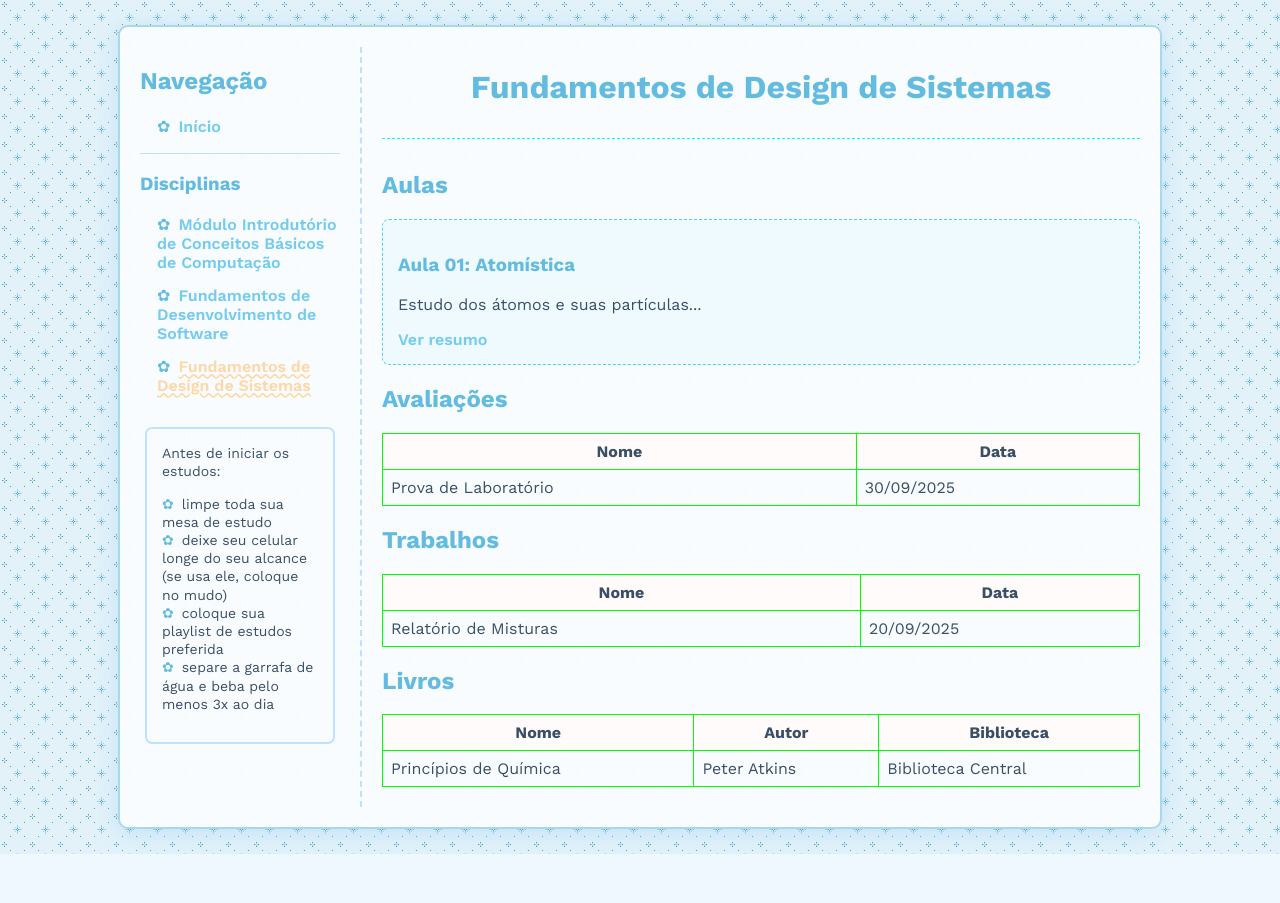
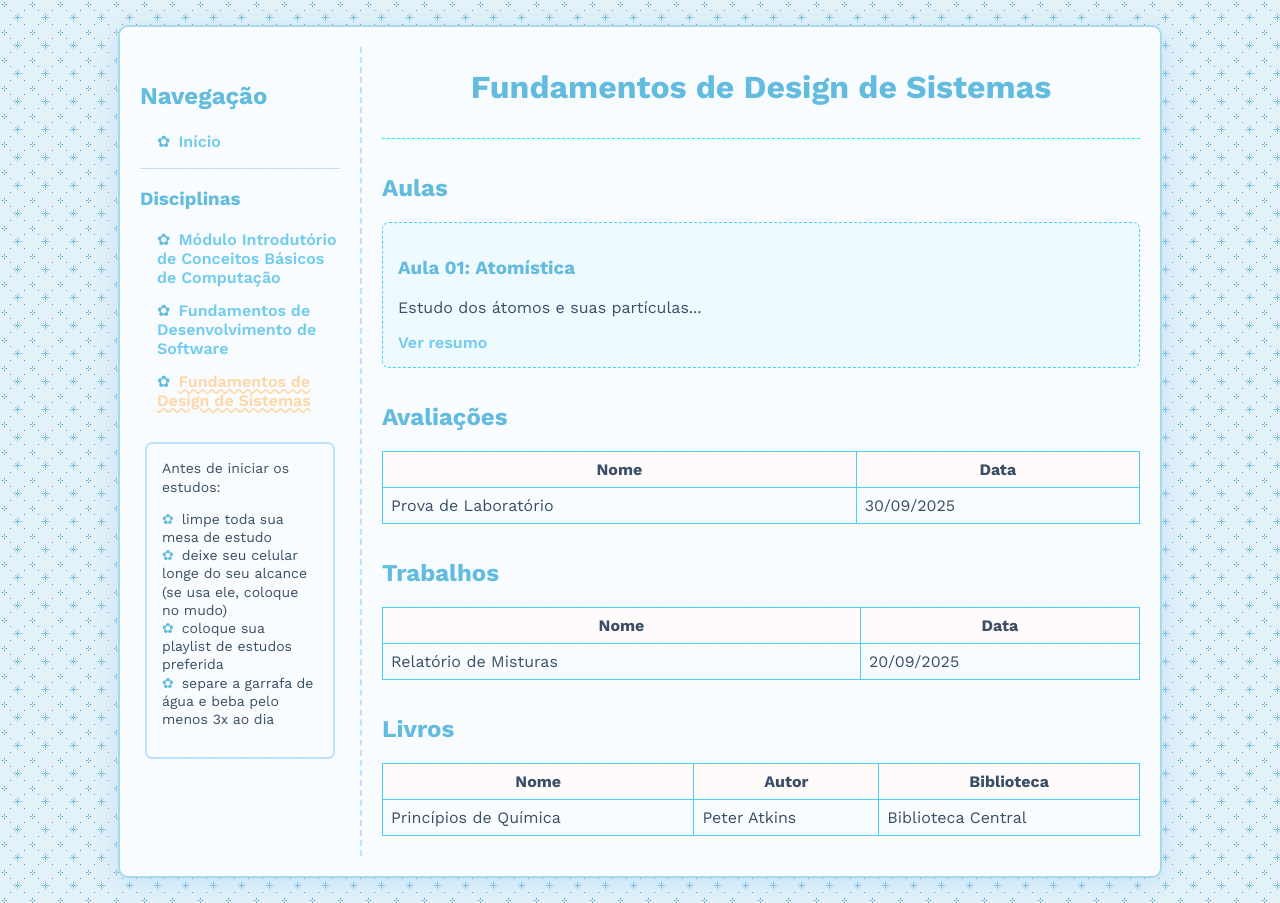
Before and after one commit to amandameneseso/Resumos-ADS, a React (Vite) app: page /disciplina/fundamentos-sistemas in a window 1280 px wide. Before the commit the page ends 854 px from the top, so only its background shows below. Built offline with nearby package versions, Linux system fonts and the light colour scheme.

Commit message:
estilos e titulos

```diff
--- a/src/App.tsx
+++ b/src/App.tsx
@@ -3,7 +3,7 @@ import { Routes, Route } from 'react-router-dom';
 import Sidebar from './components/Sidebar';
 import HomePage from './pages/HomePage';
 import SubjectPage from './pages/SubjectPage';
-import LessonPage from './pages/LessonPage'; // 1. Importe a nova página
+import LessonPage from './pages/LessonPage';
 
 function App() {
   return (
@@ -13,7 +13,6 @@ function App() {
         <Routes>
           <Route path="/" element={<HomePage />} />
           <Route path="/disciplina/:subjectId" element={<SubjectPage />} />
-          {/* 2. Adicione a nova rota para a aula/artigo */}
           <Route path="/disciplina/:subjectId/aula/:lessonId" element={<LessonPage />} />
         </Routes>
       </main>
--- a/src/components/InfoTable.tsx
+++ b/src/components/InfoTable.tsx
@@ -1,29 +1,23 @@
 // src/components/InfoTable.tsx
-// 1. Criamos uma interface de props "genérica" usando <T>.
-// T será o tipo dos objetos dentro do array 'data'.
-// 'extends object' garante que T seja sempre um tipo de objeto.
 interface InfoTableProps<T extends object> {
   headers: string[];
   data: T[];
 }
 
-// 2. Definimos o componente como genérico: const InfoTable = <T extends object>...
 const InfoTable = <T extends object>({ headers, data }: InfoTableProps<T>) => {
   // Se não houver dados, não renderizamos nada.
   if (!data || data.length === 0) {
     return null;
   }
 
-  // 3. Pegamos as chaves do primeiro item de dados. Agora, TypeScript sabe
-  // que 'keys' é um array de chaves do tipo T (ex: 'name', 'author', 'library').
   const keys = Object.keys(data[0]) as Array<keyof T>;
 
   return (
-    <table style={{ width: '100%', borderCollapse: 'collapse', border: '1px solid #00FF00', marginBottom: '20px' }}>
+    <table style={{ width: '100%', borderCollapse: 'collapse', border: '1px solid #4ccdff', marginBottom: '20px' }}>
       <thead>
         <tr>
           {headers.map((header, index) => (
-            <th key={index} style={{ border: '1px solid #00FF00', padding: '8px', backgroundColor: '#FFFBFB' }}>
+            <th key={index} style={{ border: '1px solid #4ccdff', padding: '8px', backgroundColor: '#FFFBFB' }}>
               {header}
             </th>
           ))}
@@ -34,7 +28,7 @@ const InfoTable = <T extends object>({ headers, data }: InfoTableProps<T>) => {
           <tr key={rowIndex}>
             {keys.map((key, cellIndex) => (
               // 4. Acessamos item[key] com total segurança de tipos.
-              <td key={cellIndex} style={{ border: '1px solid #00FF00', padding: '8px' }}>
+              <td key={cellIndex} style={{ border: '1px solid #4ccdff', padding: '8px' }}>
                 {String(item[key])}
               </td>
             ))}
--- a/src/components/Sidebar.tsx
+++ b/src/components/Sidebar.tsx
@@ -1,5 +1,4 @@
 // src/components/Sidebar.tsx
-
 import { NavLink } from "react-router-dom";
 import { studyData } from "../data";
 
@@ -7,7 +6,6 @@ function Sidebar() {
   const subjects = Object.keys(studyData);
 
   return (
-    // A cor da borda foi atualizada aqui para combinar com o tema azul pastel
     <nav
       style={{
         borderRight: "2px dashed #BEE1FF",
--- a/src/data.tsx
+++ b/src/data.tsx
@@ -1,17 +1,13 @@
 // src/data.ts
-
-// As interfaces continuam as mesmas, com 'content' sendo uma string
 export interface Lesson { id: number; title: string; summary: string; content: string; }
 export interface Assessment { name: string; date: string; }
 export interface Assignment { name: string; date: string; }
 export interface Book { name: string; author: string; library: string; }
 export interface Subject { name: string; icon: string; lessons: Lesson[]; assessments: Assessment[]; assignments: Assignment[]; books: Book[]; }
 
-// 1. Ferramenta mágica do Vite para importar múltiplos arquivos de uma vez
 // Isso lê todos os arquivos .md dentro de /content/ e seus subdiretórios
 const lessonContents = import.meta.glob('./content/**/*.md', { as: 'raw', eager: true });
 
-// 2. Definimos os metadados das disciplinas, mas SEM o campo 'content' nas aulas
 const subjectsWithoutContent: Record<string, Omit<Subject, 'lessons'> & { lessons: Omit<Lesson, 'content'>[] }> = {
   "modulo-introdutorio": {
     name: "Módulo Introdutório de Conceitos Básicos de Computação",
@@ -22,9 +18,9 @@ const subjectsWithoutContent: Record<string, Omit<Subject, 'lessons'> & { lesson
       { id: 3, title: "Aula 3: Básico de sistema computacional", summary: "Conceitos básicos de um sistema computacional..." },
       { id: 4, title: "Aula 4: Básico de componentes de hardware", summary: "Conceitos básicos de componentes de hardware..." }
     ],
-    assessments: [],
-    assignments: [],
-    books: []
+    assessments: [{ name: "Nenhuma avaliação disponível", date: "" }],
+    assignments: [{ name: "Nenhum trabalho disponível", date: "" }],
+    books: [{ name: "Nenhuma obra disponível", author: "", library: "" }]
   },
   "fundamentos-software": {
     name: "Fundamentos de Desenvolvimento de Software",
@@ -48,20 +44,17 @@ const subjectsWithoutContent: Record<string, Omit<Subject, 'lessons'> & { lesson
   }
 };
 
-// 3. Processamos os dados para injetar o conteúdo dos arquivos .md
 export const studyData: Record<string, Subject> = Object.entries(subjectsWithoutContent)
   .reduce((acc, [subjectId, subjectData]) => {
 
     const lessonsWithContent = subjectData.lessons.map(lesson => {
-      // Montamos o caminho do arquivo esperado. Ex: ./content/calculo-1/1.md
       const path = `./content/${subjectId}/${lesson.id}.md`;
 
-      // Procuramos o conteúdo no objeto que o Vite nos deu
       const content = lessonContents[path] || "## Conteúdo não encontrado!\n\nVerifique se o arquivo existe em: " + path;
 
       return {
         ...lesson,
-        content // Injetamos o conteúdo lido do arquivo
+        content
       };
     });
 
--- a/src/index.css
+++ b/src/index.css
@@ -4,8 +4,6 @@
 
 body {
   margin: 0;
-  /* IMPORTANTE: Você precisará de um novo fundo que combine com azul! */
-  /* Procure por "cute blue pixel seamless background" ou "pixel cloud pattern" */
   background-image: url('./assets/images/starblue.gif');
   background-color: #F0F8FF; /* Cor de fundo atualizada */
   color: #3A4F66; /* Cor de texto principal atualizada */
@@ -50,6 +48,11 @@ h1, h2, h3 {
   font-weight: 700;
 }
 
+h2 {
+  margin-top: 35px;
+  margin-bottom: 20px;
+}
+
 ul {
   list-style: none;
   padding-left: 0;
--- a/src/pages/HomePage.tsx
+++ b/src/pages/HomePage.tsx
@@ -1,5 +1,5 @@
 // src/pages/HomePage.tsx
-import './HomePage.css'; // Vamos criar este arquivo para estilizar
+import './HomePage.css';
 
 function HomePage() {
   return (
--- a/src/pages/LessonPage.css
+++ b/src/pages/LessonPage.css
@@ -1,14 +1,14 @@
 /* src/pages/LessonPage.css */
 .article-content {
-  line-height: 1.7; /* Melhora a legibilidade */
-  font-family: 'Verdana', sans-serif; /* Uma fonte mais legível para texto longo */
+  line-height: 1.7;
+  font-family: 'Verdana', sans-serif;
   font-size: 16px;
 }
 
 .article-content h1,
 .article-content h2,
 .article-content h3 {
-  font-family: 'PixelFont', sans-serif; /* Mantém a fonte do tema nos títulos */
+  font-family: 'PixelFont', sans-serif;
   color: #00FF00;
   margin-top: 40px;
   margin-bottom: 20px;
@@ -29,7 +29,6 @@
   color: #FFFF00; /* Destaque para o texto em negrito */
 }
 
-/* Estilo para blocos de código, se você usar */
 .article-content pre,
 .article-content code {
   font-family: 'Courier New', Courier, monospace;
--- a/src/pages/LessonPage.tsx
+++ b/src/pages/LessonPage.tsx
@@ -1,8 +1,8 @@
 // src/pages/LessonPage.tsx
 import { useParams } from 'react-router-dom';
-import ReactMarkdown from 'react-markdown'; // Importe o componente
+import ReactMarkdown from 'react-markdown';
 import { studyData } from '../data';
-import './LessonPage.css'; // Vamos criar este arquivo para estilizar
+import './LessonPage.css';
 
 function LessonPage() {
   const { subjectId, lessonId } = useParams<{ subjectId: string; lessonId: string }>();
@@ -17,7 +17,6 @@ function LessonPage() {
 
   return (
     <div className="article-content">
-      {/* Usamos o componente ReactMarkdown para renderizar o conteúdo */}
       <ReactMarkdown>
         {lesson.content}
       </ReactMarkdown>
```
